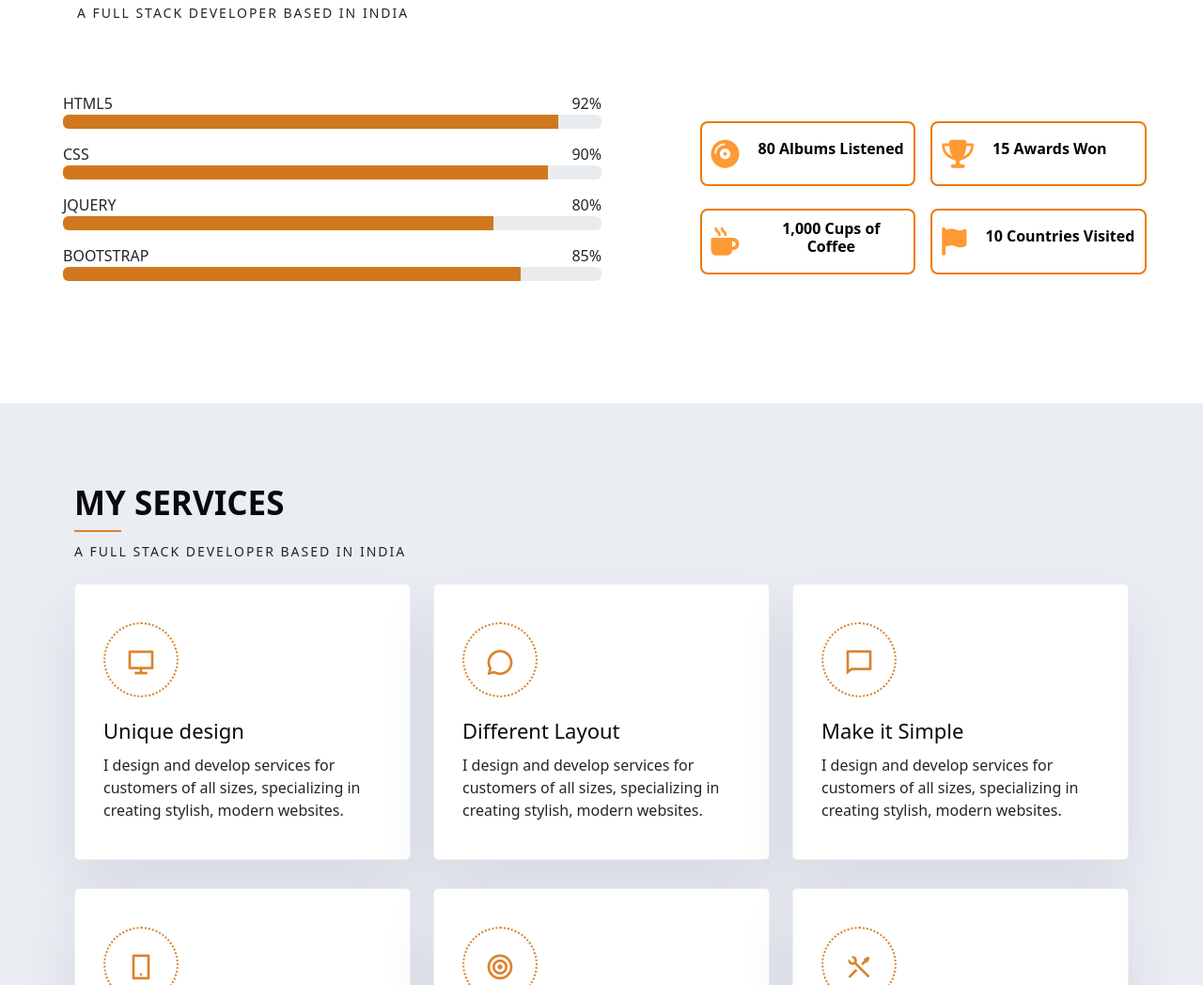
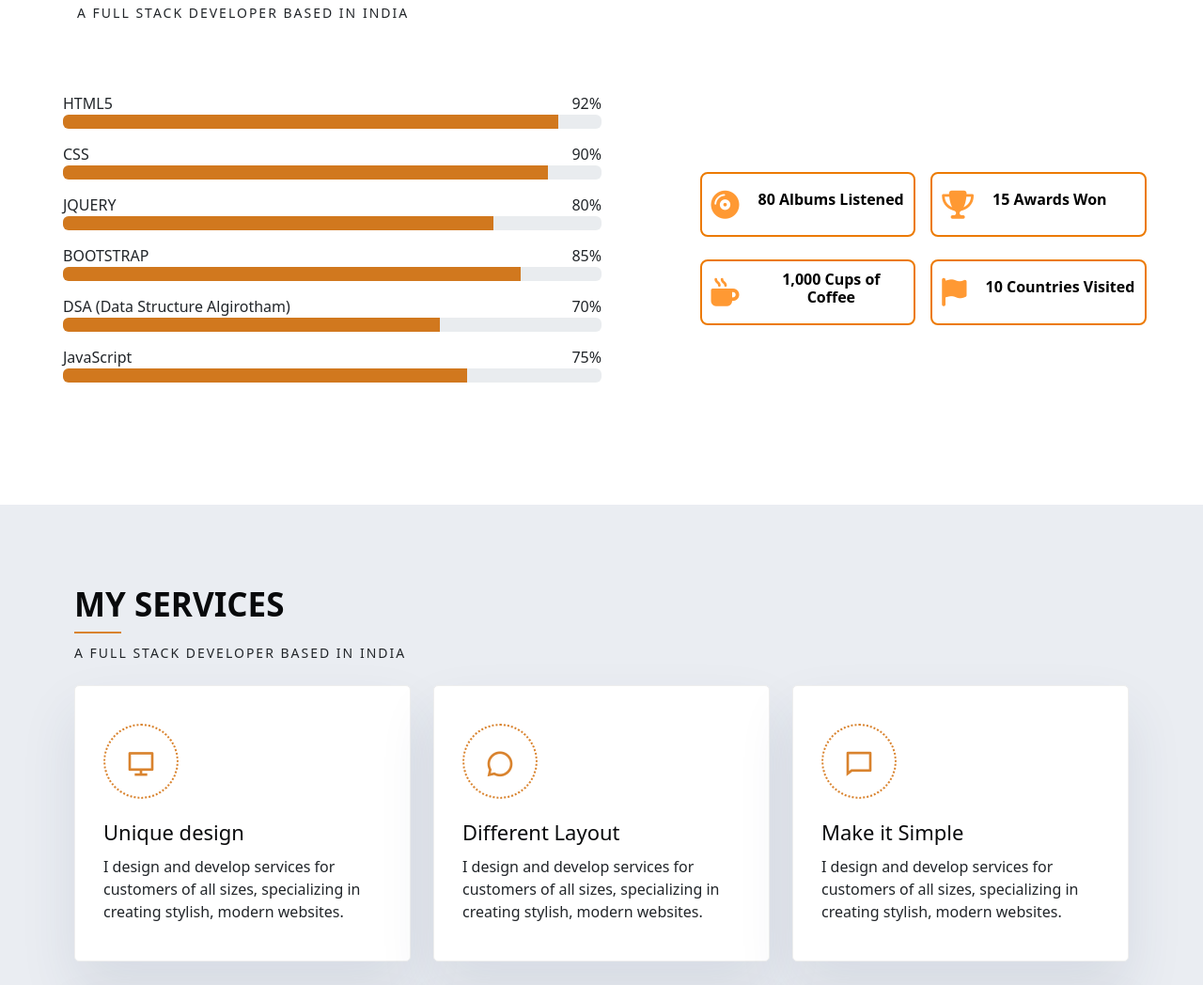
Before and after one commit to darius15095/Portfolio-Darius, a plain HTML site: page index.html in a window 1280 px wide. Shown: the part 1788-2836 px from the top of the page at 94% size. Drawn offline with nearby package versions, Linux system fonts and the light colour scheme; some packages are replaced by stand-ins of ours; a script that the page names is missing.

Commit message:
major changes

```diff
--- a/index.html
+++ b/index.html
@@ -101,7 +101,7 @@
                                     </div>
                                     <div class="media">
                                         <label>Age</label>
-                                        <p>18 Yr</p>
+                                        <p>19 Yr</p>
                                     </div>
                                     <div class="media">
                                         <label>Residence</label>
@@ -189,6 +189,28 @@
                             </div>
                             <div class="progress">
                                 <div class="progress-bar" role="progressbar" style="width: 85%" aria-valuenow="85"
+                                    aria-valuemin="0" aria-valuemax="100"></div>
+                            </div>
+                        </div>
+                        <!-- Skill 5 -->
+                        <div class="m-15px-tb">
+                            <div class="d-flex justify-content-between align-items-center">
+                                <span>DSA (Data Structure Algirotham)</span>
+                                <span>70%</span>
+                            </div>
+                            <div class="progress">
+                                <div class="progress-bar" role="progressbar" style="width: 70%" aria-valuenow="85"
+                                    aria-valuemin="0" aria-valuemax="100"></div>
+                            </div>
+                        </div>
+                        <!-- Skill 6 -->
+                        <div class="m-15px-tb">
+                            <div class="d-flex justify-content-between align-items-center">
+                                <span>JavaScript</span>
+                                <span>75%</span>
+                            </div>
+                            <div class="progress">
+                                <div class="progress-bar" role="progressbar" style="width: 75%" aria-valuenow="85"
                                     aria-valuemin="0" aria-valuemax="100"></div>
                             </div>
                         </div>
@@ -724,8 +746,9 @@
                                 </div>
                             </form>
                         </div>
-                    </div> <!-- col -->
-                    <div class="col-lg-4 m-15px-tb">
+                    </div>
+                    <!-- col -->
+                    <div class="col-lg-4 m-15px-tb mt-5">
                         <div class="contact-info media box-shadow">
                             <div class="icon">
                                 <i class="ri-map-pin-fill"></i>
```
